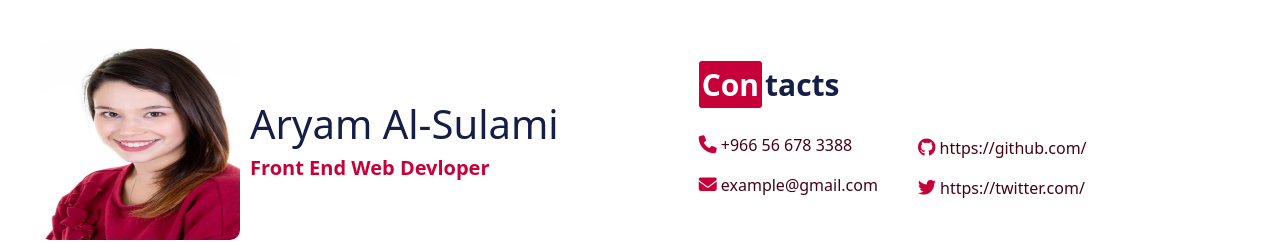
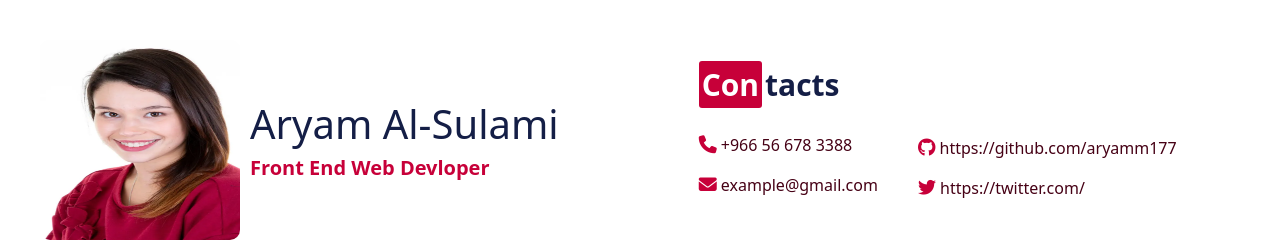
Before and after one commit to aryamm177/Aryam_cv, a plain HTML site: page index.html in a window 1280 px wide. Shown: the top 242 px of the page. Drawn offline with nearby package versions, Linux system fonts and the light colour scheme.

Commit message:
Update index.html

```diff
--- a/index.html
+++ b/index.html
@@ -30,7 +30,7 @@
       </div>
       <div>
         <br /><br /><br />
-        <p><i class="fa-brands fa-github"></i> https://github.com/</p>
+        <p><i class="fa-brands fa-github"></i> https://github.com/aryamm177</p>
         <p><i class="fa-brands fa-twitter"></i> https://twitter.com/</p>
       </div>
     </section>
@@ -74,7 +74,7 @@
             pariatur ad dicta architecto obcaecati, aliquid aperiam autem
             delectus beatae facere?
           </p>
-          <a href="https://github.com/" target="_blank">GitHub</a>
+          <a href="https://github.com/aryamm177" target="_blank">GitHub</a>
         </div>
       </div>
 
```
